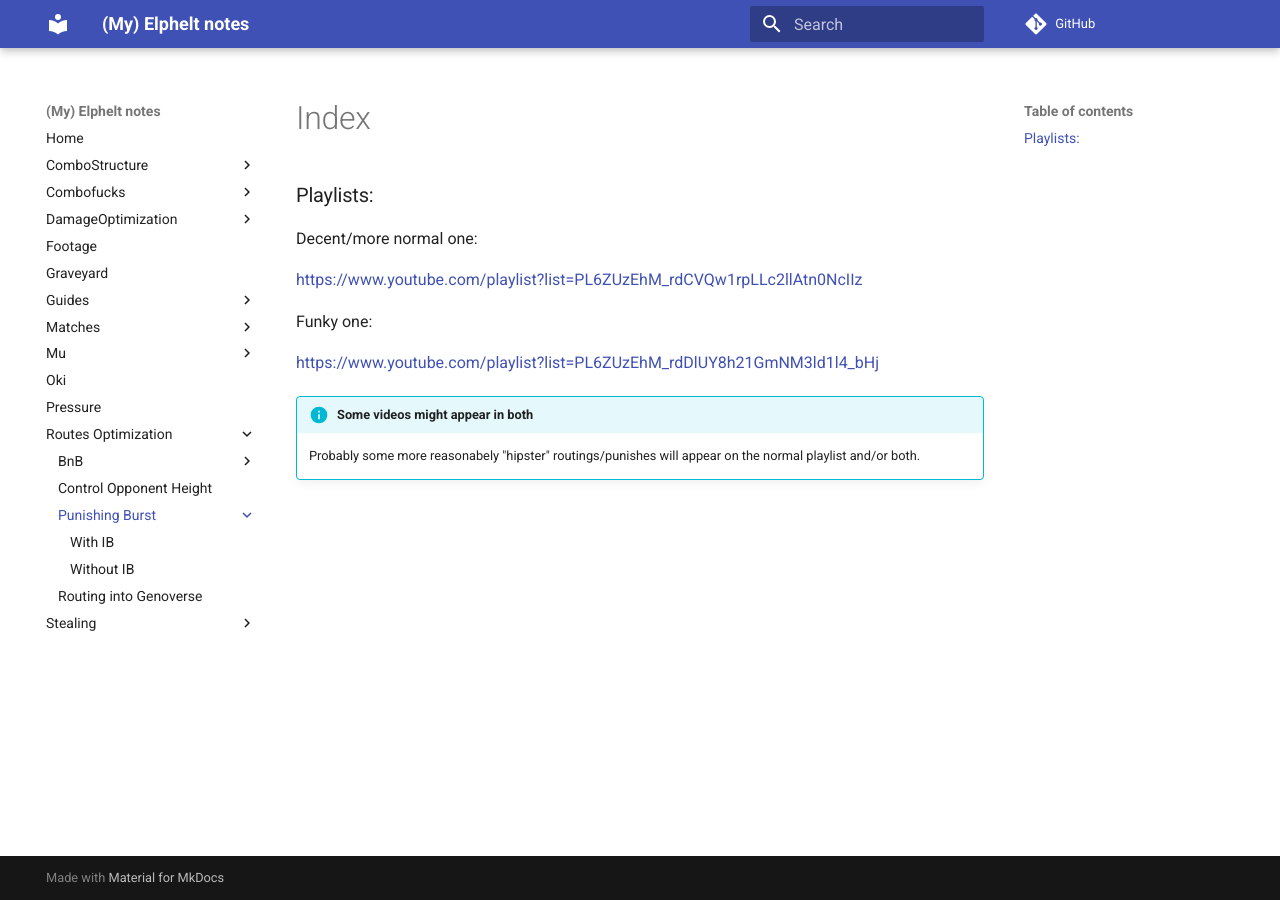
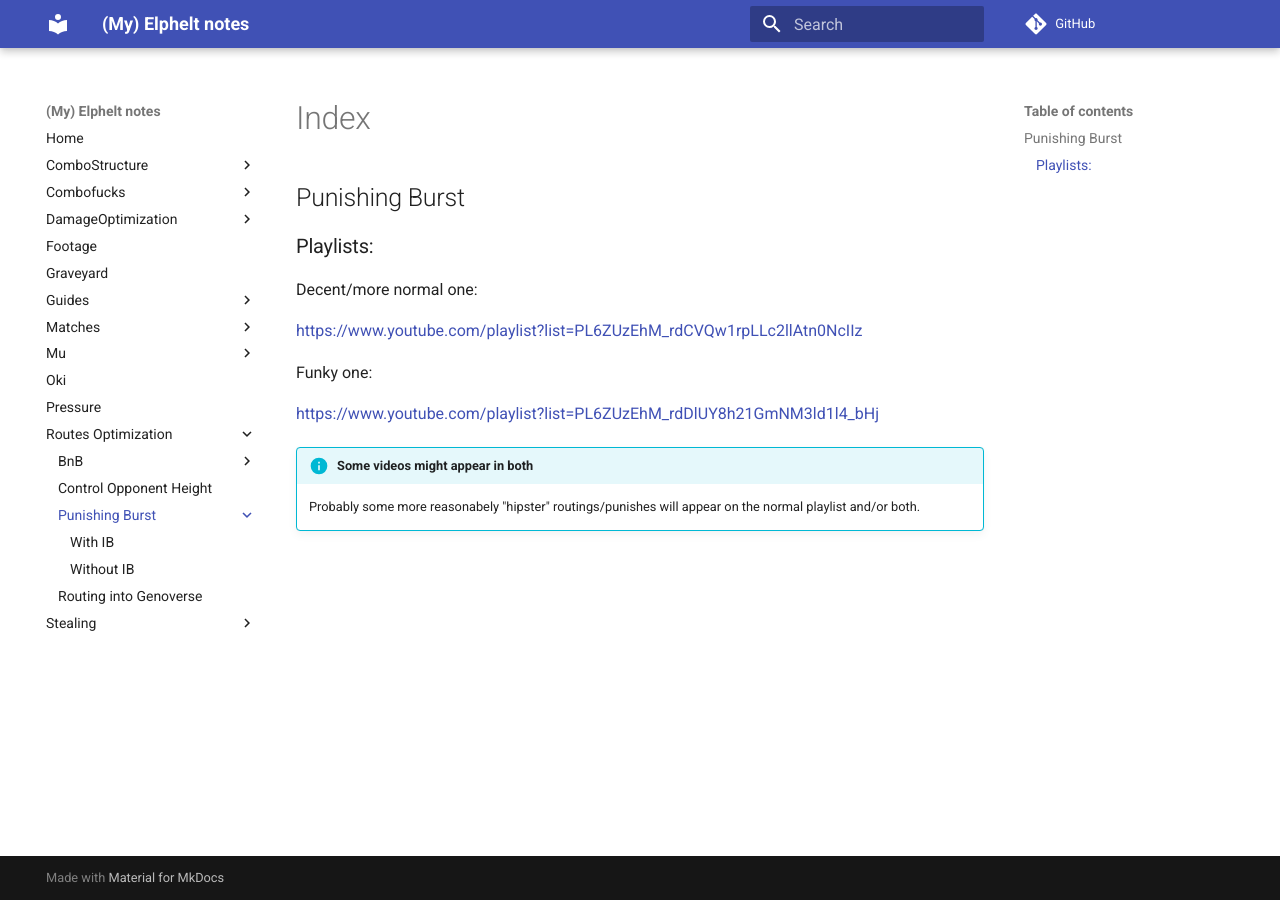
Before and after one commit to OriolFilter/Elphelt, an MkDocs documentation site: the page built from docs/Routes_Optimization/Punishing_Burst/README.md, in a window 1280 px wide. Built offline with MkDocs 1.6.1 and Material for MkDocs 9.7.7, drawn with Linux system fonts in a browser that asks for light colours; comment, search, counter and statistics services are not loaded.

Commit message:
Added h1 tittle

```diff
--- a/docs/Routes_Optimization/Punishing_Burst/README.md
+++ b/docs/Routes_Optimization/Punishing_Burst/README.md
@@ -1,3 +1,6 @@
+
+
+# Punishing Burst
 
 ## Playlists:
 
```
